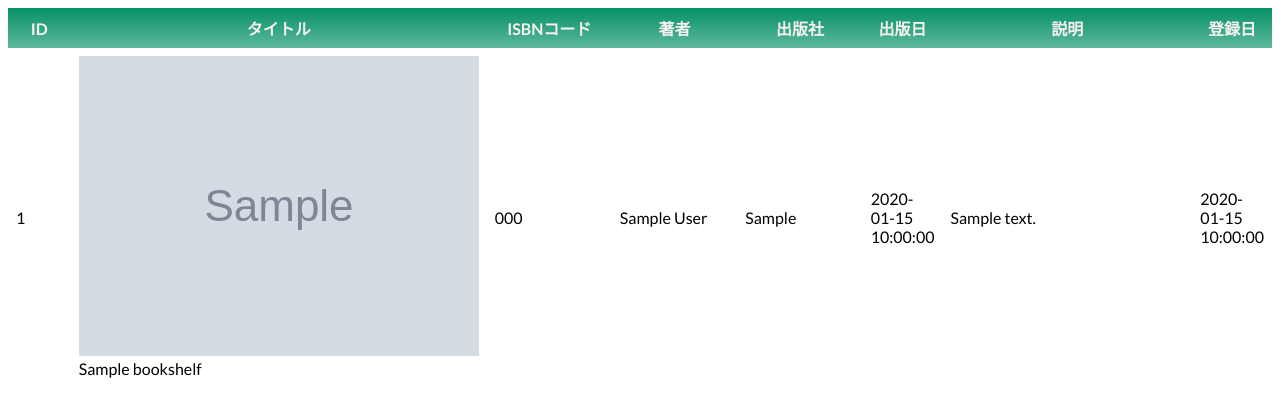
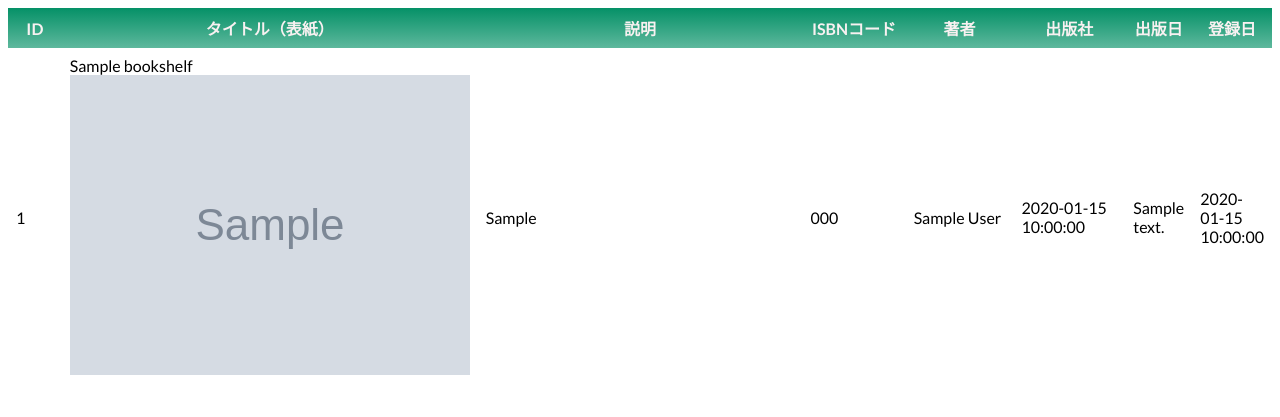
Before and after one commit to Nagatsuki46/meiho-bookshelf, a PHP site: page / in a window 1280 px wide. Shown: the top 417 px of the page. Run offline with PHP 8.4, Linux system fonts and the light colour scheme; tables that the repository leaves empty or names only in its code hold one stand-in row (values such as "Sample post"); grey boxes marked "Sample" are stand-in pictures; some libraries are stand-ins or nearby versions.

Commit message:
イメージとタイトルを一緒に

```diff
--- a/index.php
+++ b/index.php
@@ -28,21 +28,21 @@ $rows = $sth->fetchAll(PDO::FETCH_ASSOC);
         <thead>
             <tr>
                 <th scope="col">ID
-                <th scope="col">タイトル
+                <th scope="col">タイトル（表紙）
+                <th scope="col">説明
                 <th scope="col">ISBNコード
                 <th scope="col">著者
                 <th scope="col">出版社
                 <th scope="col">出版日
-                <th scope="col">説明
                 <th scope="col">登録日
         <tbody>
     <?php   foreach($rows as $r): ?>
         <tr>
             <td><?php echo htmlspecialchars($r['id']); ?>
-            <td><img src= <?php echo htmlspecialchars($r['thumbnail_url']); ?>><br><?php echo htmlspecialchars($r['title']); ?>
+            <td><?php echo htmlspecialchars($r['title']); ?><br><img src= <?php echo htmlspecialchars($r['thumbnail_url']); ?>>
+            <td><?php echo htmlspecialchars($r['publisher']); ?>
             <td><?php echo htmlspecialchars($r['isbn']); ?>
             <td><?php echo htmlspecialchars($r['author']); ?>
-            <td><?php echo htmlspecialchars($r['publisher']); ?>
             <td><?php echo htmlspecialchars($r['publishe_date']); ?>
             <td><?php echo htmlspecialchars($r['description']); ?>
             <td><?php echo htmlspecialchars($r['entry_date']); ?>
--- a/list.css
+++ b/list.css
@@ -23,10 +23,10 @@ th:nth-child(1){
     width: 5%;
 }
 th:nth-child(2){
-    width: 25%;
+    width: 15%;
 }
 th:nth-child(3){
-    width: 10%;
+    width: 35%;
 }
 th:nth-child(4){
     width: 10%;
@@ -35,10 +35,10 @@ th:nth-child(5){
     width: 10%;
 }
 th:nth-child(6){
-    width: 5%;
+    width: 10%;
 }
 th:nth-child(7){
-    width: 20%;
+    width: 5%;
 }
 th:nth-child(8){
     width: 5%;
```
